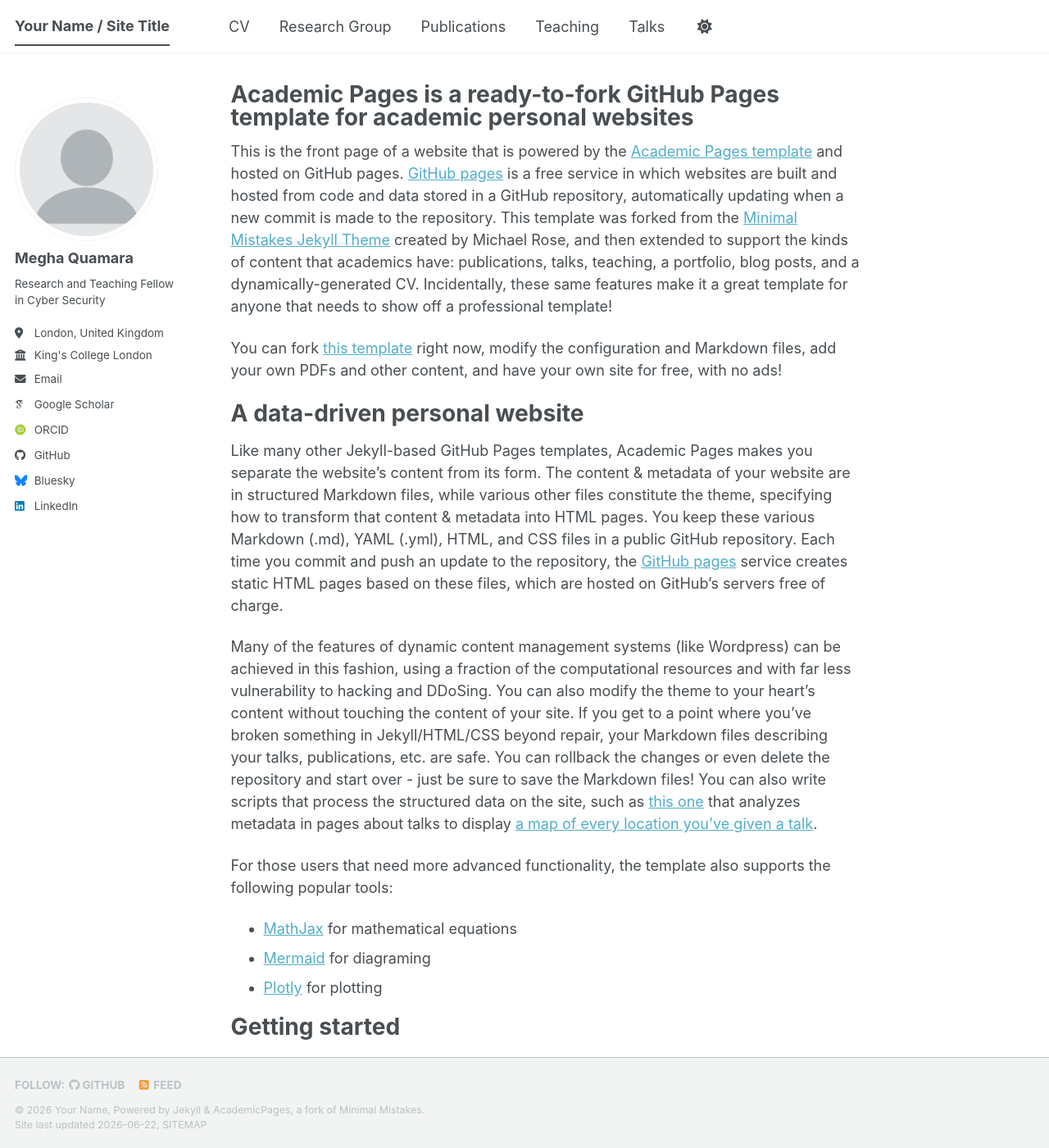
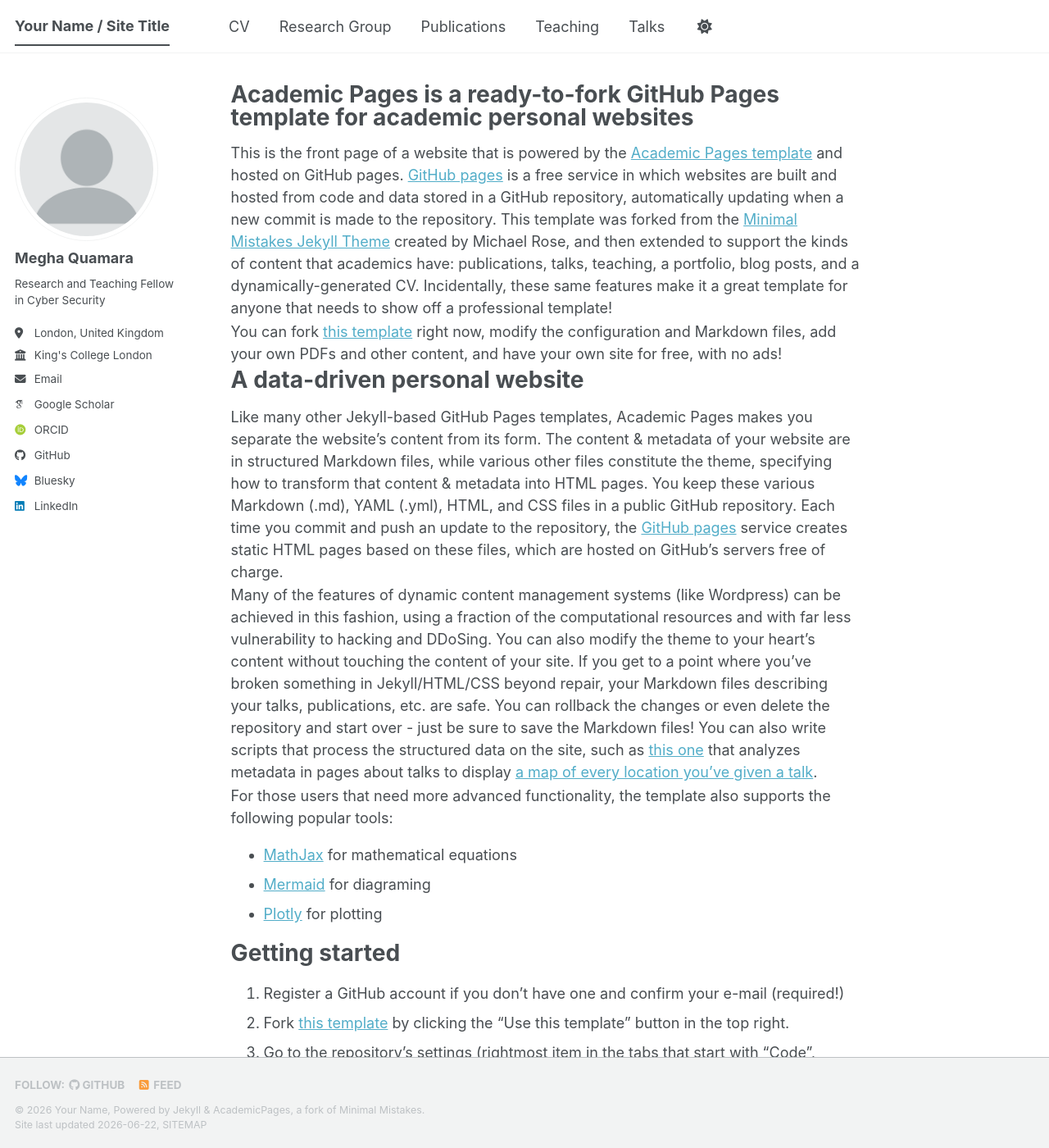
Before and after one commit to meghaquamara/personal-website, a Jekyll site: the page built from _pages/about.md, in a window 1280 px wide and 1400 px high. Shown: the whole window at 82% size. Built offline with Jekyll 4.4.1, drawn with Linux system fonts in a browser that asks for light colours; some web fonts are replaced; a script bundle is joined from its source files by our own code; library files that are not in the unit come from our copies.

Commit message:
Update main.scss

```diff
--- a/assets/css/main.scss
+++ b/assets/css/main.scss
@@ -62,3 +62,13 @@
 .page__content .teaching-course {
     color: #4DB6D6 !important;
 }
+
+.teaching-course {
+    margin-top: 0.7em !important;      /* space before a module */
+    margin-bottom: 0.1em !important;   /* space after title */
+}
+
+.page__content p {
+    margin-top: 0.1em;
+    margin-bottom: 0.1em;
+}
```
